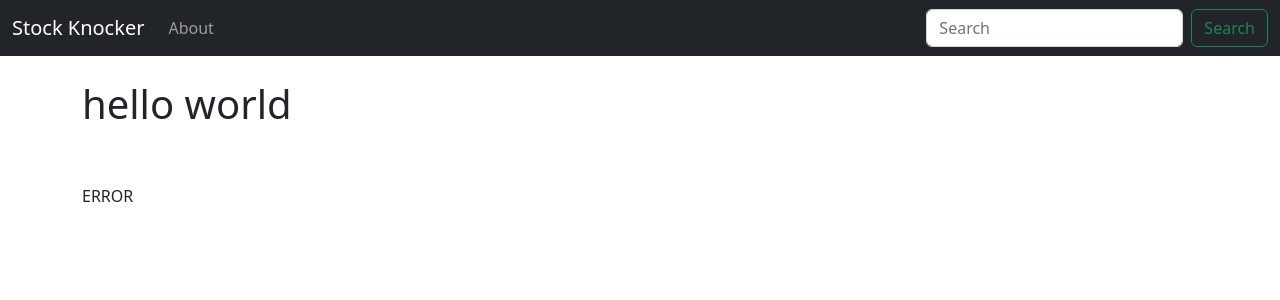
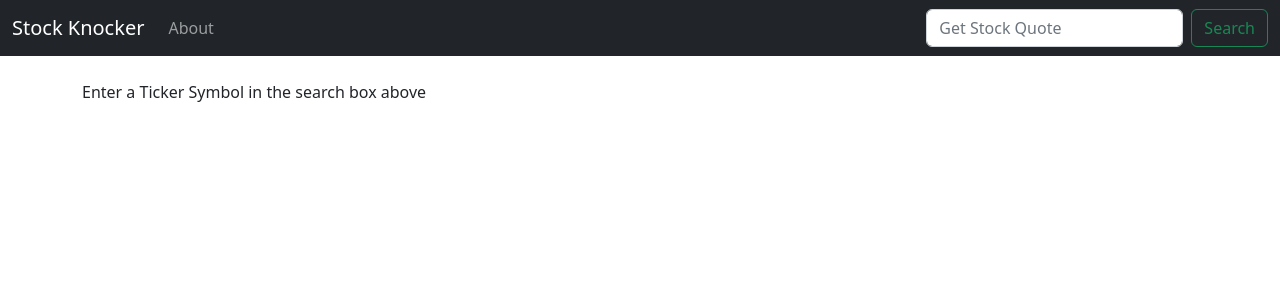
Before and after one commit to FrancRose/stock-app, a Django app: page / in a window 1280 px wide. Shown: the top 300 px of the page. Run offline with Django 4.2, Linux system fonts and the light colour scheme; data that the repository does not hold is empty.

Commit message:
linked api to search bar

```diff
--- a/quotes/templates/base.html
+++ b/quotes/templates/base.html
@@ -39,17 +39,23 @@
               <a class="nav-link" href="{% url 'about' %}">About</a>
             </li>
           </ul>
-          <form class="d-flex" role="search">
+
+          <!-- SEARCH BAR -------------------------------------------------------- -->
+          <form action="{% url 'home' %}" class="d-flex" role="search" method="POST">
+              {% csrf_token %}
             <input
               class="form-control me-2"
               type="search"
-              placeholder="Search"
+              placeholder="Get Stock Quote"
               aria-label="Search"
+              name="ticker"
             />
             <button class="btn btn-outline-success" type="submit">
               Search
             </button>
           </form>
+          <!-- END SEARCH BAR ----------------------------------------------- -->
+
         </div>
       </div>
     </nav>
--- a/quotes/templates/index.html
+++ b/quotes/templates/index.html
@@ -1,11 +1,27 @@
 {% extends 'base.html' %}
 {% block content %}
 
-<h1>hello world</h1>
-<br>
-<br>
-
-{{ api }}
+{% if ticker %}
+    {{ ticker }}
+{% endif %}
 
 
+{% if api %}
+    {% if api == "ERROR" %}
+        There was an error searching the submitted ticker symbol, please try your search again
+    {% else %}
+
+        <h1>{{ api.companyName }}</h1><br>
+        Price: ${{ api.latestPrice }}<br/>
+        Previous Close: {{ api.previousClose }}<br/>
+        Market Cap: {{ api.marketCap }}<br/>
+        Year To Date Change: {{ api.ytdChange }}<br/>
+        52 WK High: {{ api.week52High }}<br/>
+        52 WK Low: {{ api.week52Low }}<br/>
+        {{ api. }}<br/>
+
+
+    {% endif %}
+{% endif %}
+
 {% endblock %}
--- a/quotes/views.py
+++ b/quotes/views.py
@@ -4,15 +4,21 @@
     import requests
     import json
 
-    #pk_7da063ed32a0479b93e5e2e9cd6d7619 API Key
-    api_call = requests.get("https://cloud.iexapis.com/stable/stock/aapl/quote?token=pk_7da063ed32a0479b93e5e2e9cd6d7619")
+    if request.method == 'POST':
+        ticker = request.POST['ticker']
+        api_call = requests.get("https://cloud.iexapis.com/stable/stock/" +  ticker + "/quote?token=pk_7da063ed32a0479b93e5e2e9cd6d7619")
 
-    try:
-        api = json.loads(api_call.content)
-    except Exception as e:
-        api = "ERROR"
+        try:
+            api = json.loads(api_call.content)
+        except Exception as e:
+            api = "ERROR"
+        return render(request, 'index.html', {'api': api})
 
-    return render(request, 'index.html', {'api' : api})
+    else:
+        return render(request, 'index.html', {'ticker': "Enter a Ticker Symbol in the search box above"})
+
+
+
 
 def about(request):
     return render(request, 'about.html', {})
```
